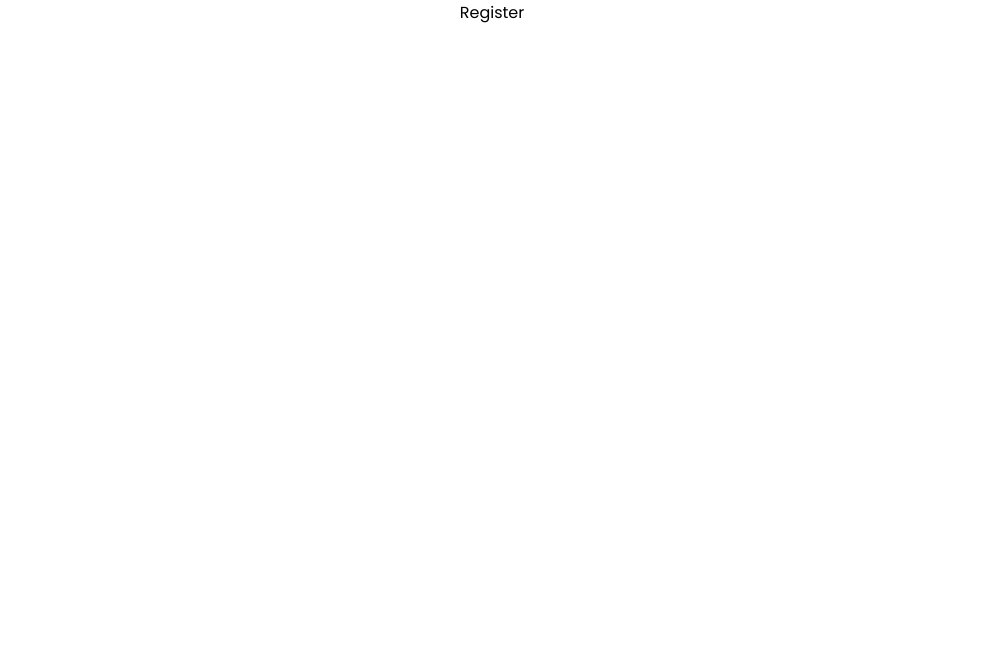
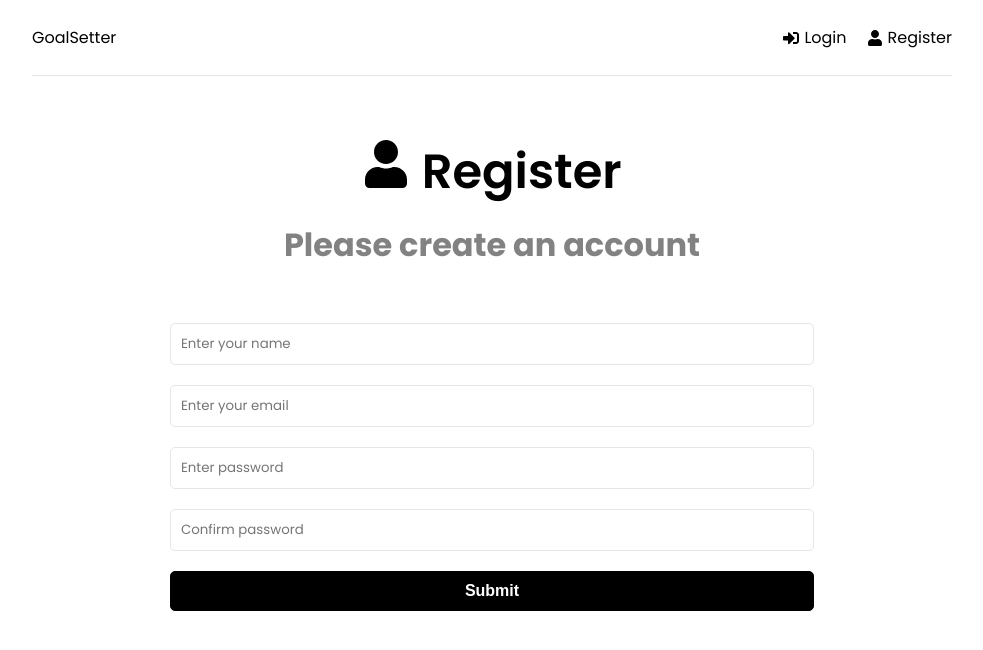
Before and after one commit to mnumanmercan/MERN-stack-project, a React (Create React App) app in the folder frontend/: page /register in a window 1280 px wide. Shown: the top 650 px of the page, without its empty margins (148-1131 px from the left). Built offline with nearby package versions, Linux system fonts and the light colour scheme.

Commit message:
chore: frontend ui implementation

```diff
--- a/frontend/package.json
+++ b/frontend/package.json
@@ -9,6 +9,7 @@
     "@testing-library/user-event": "^14.5.2",
     "react": "^18.2.0",
     "react-dom": "^18.2.0",
+    "react-icons": "^5.0.1",
     "react-redux": "^8.1.3",
     "react-router-dom": "^6.21.3",
     "react-scripts": "5.0.1",
--- a/frontend/src/App.js
+++ b/frontend/src/App.js
@@ -2,12 +2,14 @@
 import Dashboard from "./pages/Dashboard";
 import Login from "./pages/Login";
 import Register from "./pages/Register";
+import Header from "./components/Header";
 
 function App() {
   return (
     <>
       <Router>
         <div className="container">
+          <Header />
           <Routes>
             <Route path="/" element={<Dashboard />} />
             <Route path="/login" element={<Login />} />
--- /dev/null
+++ b/frontend/src/components/Header.jsx
@@ -0,0 +1,27 @@
+import { FaSignInAlt, FaSignOutAlt, FaUser } from "react-icons/fa";
+
+import { Link } from "react-router-dom";
+
+function Header() {
+  return (
+    <header className="header">
+      <div className="logo">
+        <Link to="/">GoalSetter</Link>
+      </div>
+      <ul>
+        <li>
+          <Link to="/login">
+            <FaSignInAlt /> Login
+          </Link>
+        </li>
+         <li>
+          <Link to="/register">
+            <FaUser /> Register
+          </Link>
+        </li>
+      </ul>
+    </header>
+  );
+}
+
+export default Header;
--- a/frontend/src/pages/Login.jsx
+++ b/frontend/src/pages/Login.jsx
@@ -1,5 +1,66 @@
+import { useState, useEffect } from "react";
+import { FaSignInAlt } from "react-icons/fa";
+
 function Login() {
-  return <div>Login</div>;
+  const [formData, setFormData] = useState({
+    email: "",
+    password: "",
+  });
+
+  const { email, password } = formData;
+
+  const onChange = (e) => {
+    setFormData((prevState) => ({
+      ...prevState,
+      [e.target.name]: e.target.value,
+    }));
+  };
+
+  const onSubmit = (e) => {
+    e.preventDefault();
+  };
+
+  return (
+    <>
+      <section className="heading">
+        <h1>
+          <FaSignInAlt /> Login
+        </h1>
+        <p>Login and start setting goals</p>
+      </section>
+      <section className="form">
+        <form onSubmit={onSubmit}>
+          <div className="form-group">
+            <input
+              type="email"
+              className="form-control"
+              id="email"
+              name="email"
+              value={email}
+              placeholder="Enter your email"
+              onChange={onChange}
+            />
+          </div>
+          <div className="form-group">
+            <input
+              type="password"
+              className="form-control"
+              id="password"
+              name="password"
+              value={password}
+              placeholder="Enter password"
+              onChange={onChange}
+            />
+          </div>
+          <div className="form-group">
+            <button type="submit" className="btn btn-block">
+              Submit
+            </button>
+          </div>
+        </form>
+      </section>
+    </>
+  );
 }
 
 export default Login;
--- a/frontend/src/pages/Register.jsx
+++ b/frontend/src/pages/Register.jsx
@@ -1,5 +1,91 @@
+import { useState, useEffect } from "react";
+import { FaUser } from "react-icons/fa";
+
 function Register() {
-  return <div>Register</div>;
+  const [formData, setFormData] = useState({
+    name: "",
+    email: "",
+    password: "",
+    password2: "",
+  });
+
+  const { name, email, password, password2 } = formData;
+
+  const onChange = (e) => {
+    setFormData((prevState) => ({
+      ...prevState,
+      [e.target.name]: e.target.value,
+    }))
+  };
+
+  const onSubmit = (e) => {
+    e.preventDefault();
+
+  };
+
+  return (
+    <>
+      <section className="heading">
+        <h1>
+          <FaUser /> Register
+        </h1>
+        <p>Please create an account</p>
+      </section>
+      <section className="form">
+        <form onSubmit={onSubmit}>
+          <div className="form-group">
+            <input
+              type="text"
+              className="form-control"
+              id="name"
+              name="name"
+              value={name}
+              placeholder="Enter your name"
+              onChange={onChange}
+            />
+          </div>
+          <div className="form-group">
+            <input
+              type="email"
+              className="form-control"
+              id="email"
+              name="email"
+              value={email}
+              placeholder="Enter your email"
+              onChange={onChange}
+            />
+          </div>
+          <div className="form-group">
+            <input
+              type="password"
+              className="form-control"
+              id="password"
+              name="password"
+              value={password}
+              placeholder="Enter password"
+              onChange={onChange}
+            />
+          </div>
+          <div className="form-group">
+            <input
+              type="password"
+              className="form-control"
+              id="password2"
+              name="password2"
+              value={password2}
+              placeholder="Confirm password"
+              onChange={onChange}
+            />
+          </div>
+          <div className="form-group">
+            <button type="submit" className="btn btn-block">
+              Submit
+            </button>
+          </div>
+        </form>
+      </section>
+    </>
+  );
 }
 
 export default Register;
```
Also changed, not shown: 1 other file (tests, documents, lock files or other folders).
